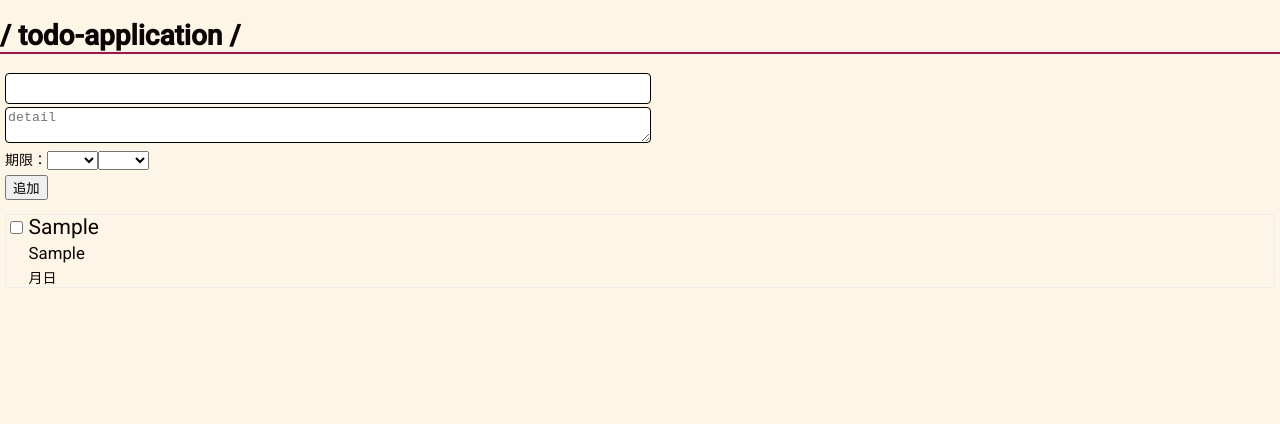
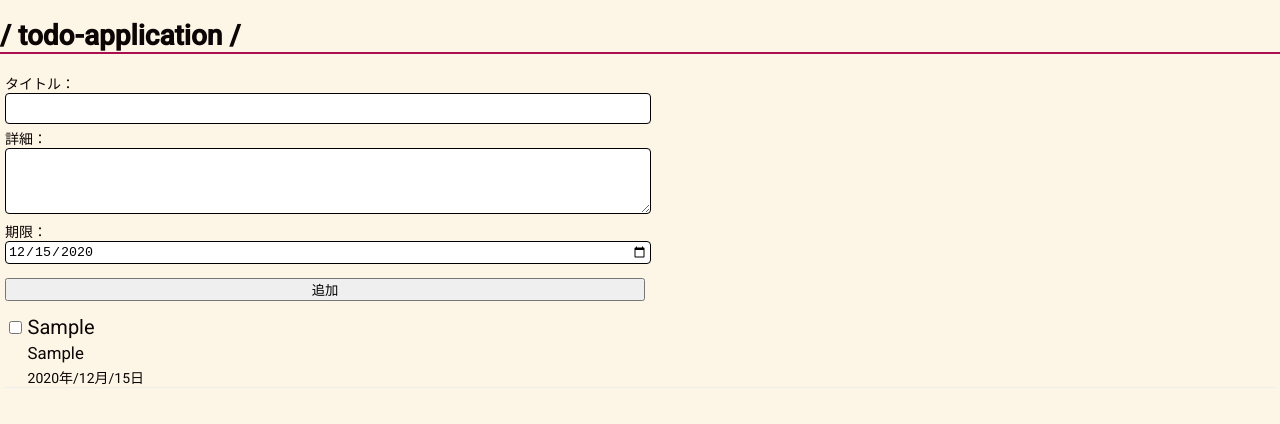
Before and after one commit to ktokunaga3003/ToDo-application, an Angular app: page / in a window 1280 px wide. Both pictures are taken after typing "Sample", "Sample" into the empty fields and a click on the button "追加". Shown: the top 424 px of the page. Built offline with nearby package versions, Linux system fonts and the light colour scheme.

Commit message:
fix: 日付入力をinput属性に修正

```diff
--- a/src/app/page/main/main.component.css
+++ b/src/app/page/main/main.component.css
@@ -1,23 +1,35 @@
-.title {
-    border: 1px solid;
-    border-radius: 4px;
-    height: 27px;
-    width: 50%;
+.label {
     margin-left: 5px;
 }
 
-.todo-date {
-    margin-top: 3px;
+.todo-input {
     margin-left: 5px;
+    margin-bottom: .3rem;
+    border: 1px solid;
+    border-radius: 4px;
+    width: 50%;
+}
+
+.title {
+    height: 27px;
+}
+
+.detail {
+    height: 60px;
+}
+
+.date {
+    padding: 2px;
 }
 
 .add-button-area {
-    width: 50%;
-    margin-top: 5px;
+    margin-top: 10px;
 }
 
 .add-button {
     margin-left: 5px;
+    width: 50%;
+    padding: 0%;
 }
 
 ul {
@@ -27,7 +39,7 @@ ul {
 .todo-lists {
     list-style-type: none;
     margin: 5px;
-    border: 1px groove;
+    border-bottom: 1px groove;
 }
 
 #todo-checkbox {
@@ -35,18 +47,8 @@ ul {
 
 }
 
-label {
-    font-size: 1.5rem;
-    margin-bottom: 1rem;
-}
-
-#detail {
-    margin-left: 5px;
-    margin-top: 3px;
-    border: 1px solid;
-    border-radius: 4px;
-    width: 50%;
-
+.list-title {
+    font-size: 20px;
 }
 
 .list-detail {
--- a/src/app/page/main/main.component.html
+++ b/src/app/page/main/main.component.html
@@ -1,23 +1,22 @@
 <form [formGroup]="addAreaForm">
     <div class="addlist-area">
         <div class="todo-title">
-            <input type="text" class="title" formControlName="title">
+            <div class="label">
+                <span>タイトル：</span>
+            </div>
+            <input type="text" class="todo-input title" formControlName="title">
         </div>
         <div class="todo-detail">
-            <textarea name="todo-detail" id="detail" placeholder="detail" formControlName="detail"></textarea>
+            <div class="label">
+                <span>詳細：</span>
+            </div>
+            <textarea name="todo-detail" class="todo-input detail" formControlName="detail"></textarea>
         </div>
         <div class="todo-date">
-            <span>期限：</span>
-            <select name="month" formControlName="month">
-                <ng-container *ngFor="let n of 12 | repeatNum; index as i">
-                    <option [ngValue]="i+1">{{i+1}}月</option>
-                </ng-container>
-            </select>
-            <select name="day" formControlName="day">
-                <ng-container *ngFor="let n of 31 | repeatNum; index as i">
-                    <option [ngValue]="i+1">{{i+1}}日</option>
-                </ng-container>
-            </select>
+            <div class="label">
+                <span>期限：</span>
+            </div>
+            <input type="date" class="todo-input date" formControlName="date">
         </div>
         <div class="add-button-area">
             <button class="add-button" (click)="addList()">追加</button>
@@ -35,7 +34,7 @@
                 <span>{{list.detail}}</span>
             </div>
             <div class="list-date">
-                <span>{{list.date}}</span>
+                <span>{{showListDate(list.date)}}</span>
             </div>
         </li>
     </ul>
--- a/src/app/page/main/main.component.ts
+++ b/src/app/page/main/main.component.ts
@@ -13,9 +13,12 @@ interface ToDoList {
   styleUrls: ['./main.component.css']
 })
 export class MainComponent implements OnInit {
-
+  titleStr = 'title';
+  detailStr = 'detail';
+  dateStr = 'date';
   addAreaForm: FormGroup;
   lists: ToDoList[] = [];
+  today = new Date();
 
   constructor(
     private formBuilder: FormBuilder,
@@ -25,22 +28,25 @@ export class MainComponent implements OnInit {
     this.addAreaForm = this.formBuilder.group({
       title: [''],
       detail: [''],
-      month: [''],
-      day: [''],
+      date: [''],
     });
+    this.setToday(this.today);
+  }
+
+  setToday(today: Date): void {
+    const dateControl = this.addAreaForm.controls[this.dateStr];
+    const year = (today.getFullYear());
+    const month = ('0' + (today.getMonth() + 1)).slice(-2);
+    const day = ('0' + today.getDate()).slice(-2);
+
+    dateControl.setValue(year + '-' + month + '-' + day);
   }
 
   addList(): void {
-    const title = 'title';
-    const detail = 'detail';
-    const month = 'month';
-    const day = 'day';
-    const titleValue: string = this.addAreaForm.controls[title].value;
-    const detailValue: string = this.addAreaForm.controls[detail].value;
-    const monthValue: string = this.addAreaForm.controls[month].value.toString() + '月';
-    const dayValue: string = this.addAreaForm.controls[day].value.toString() + '日';
-
-    const list: ToDoList = {title: titleValue, detail: detailValue, date: monthValue + dayValue};
+    const titleValue: string = this.addAreaForm.controls[this.titleStr].value;
+    const detailValue: string = this.addAreaForm.controls[this.detailStr].value;
+    const dateValue: string = this.addAreaForm.controls[this.dateStr].value;
+    const list: ToDoList = {title: titleValue, detail: detailValue, date: dateValue};
 
     if (!list.title) {
       return;
@@ -48,6 +54,11 @@ export class MainComponent implements OnInit {
 
     this.lists.push(list);
     this.addAreaForm.reset();
+    this.setToday(this.today);
+  }
+
+  showListDate(date: string): string {
+    return date.slice(0, 4) + '年/' + date.slice(5, 7) + '月/' + date.slice(8) + '日';
   }
 
 }
```
